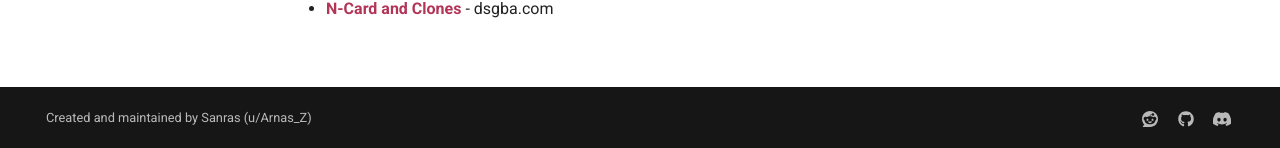
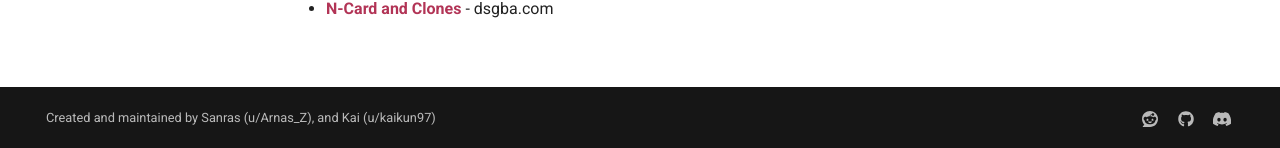
Before and after one commit to Sanrax/flashcart-guides, an MkDocs documentation site: the page built from docs/index.md, in a window 1280 px wide and 900 px high, scrolled down 1675 px. Shown: the part 749-897 px from the top of the window. Built offline with MkDocs 1.6.1 and Material for MkDocs 9.7.7, drawn with Linux system fonts in a browser that asks for light colours; comment, search, counter and statistics services are not loaded.

Commit message:
Add credits

```diff
--- a/mkdocs.yml
+++ b/mkdocs.yml
@@ -37,7 +37,7 @@
         icon: material/brightness-4
         name: Switch to system preference
 
-copyright: Created and maintained by Sanras (u/Arnas_Z)
+copyright: Created and maintained by Sanras (u/Arnas_Z), and Kai (u/kaikun97)
 extra:
   generator: false
   social:
```
